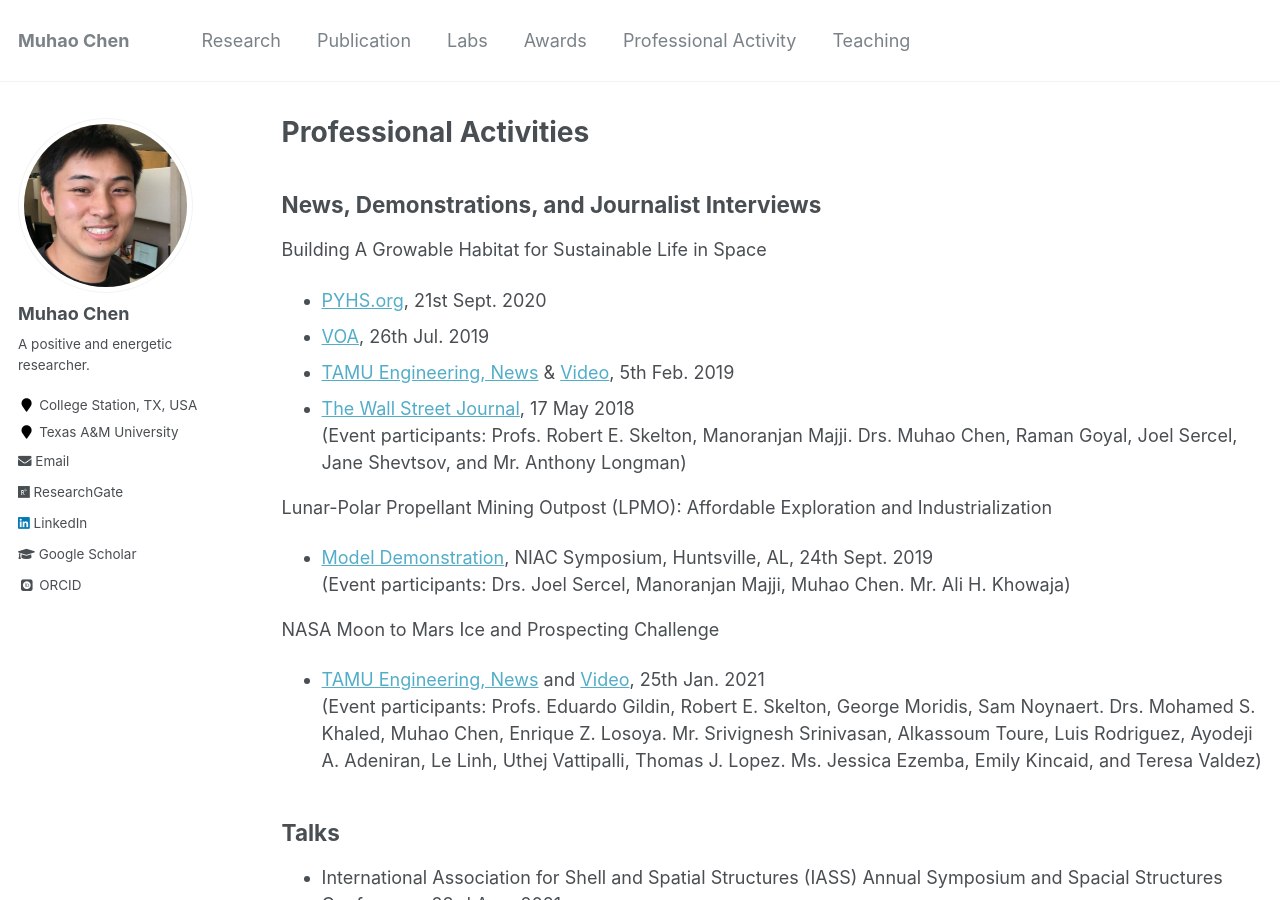
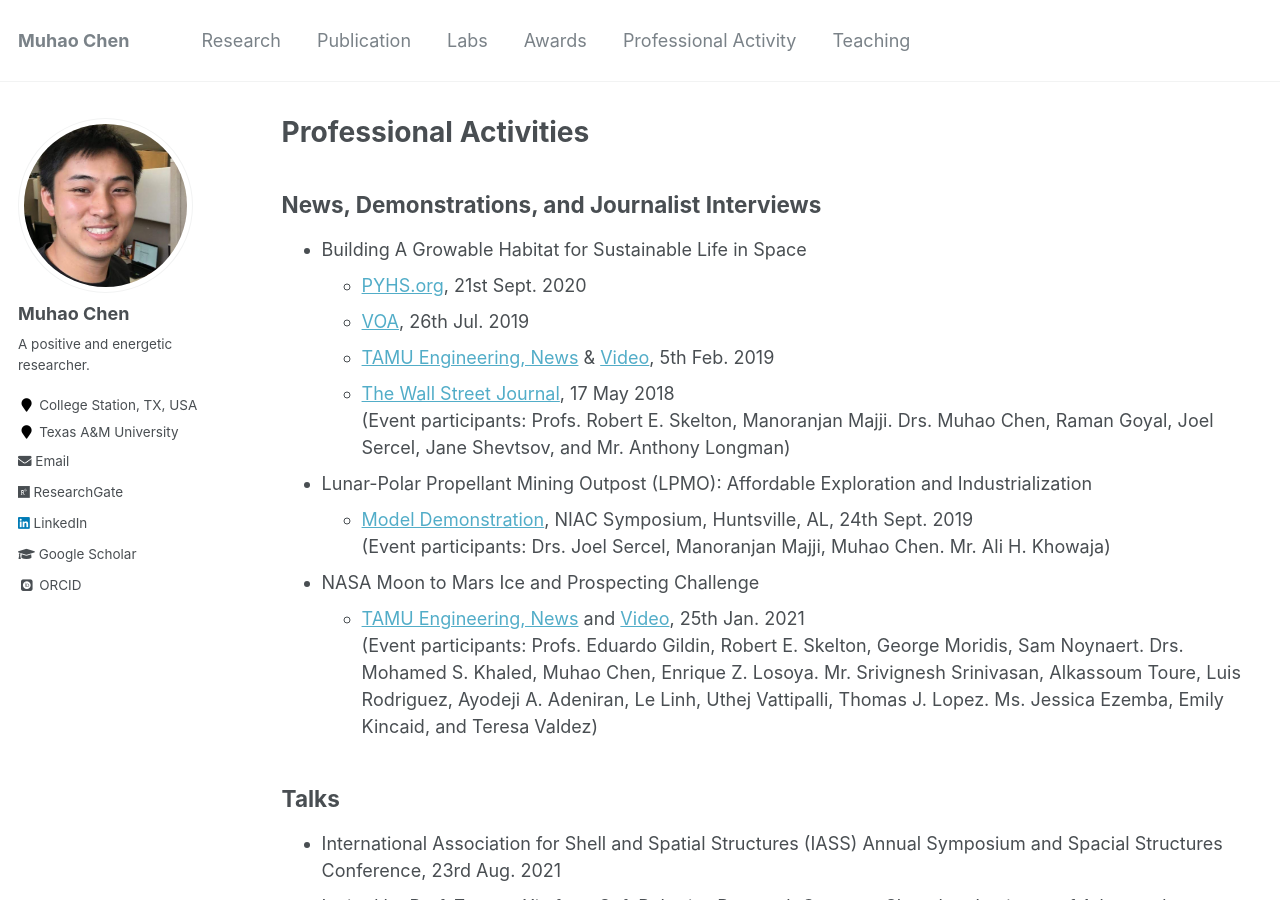
Before and after one commit to Muhao-Chen/muhao-chen.github.io, a Jekyll site: the page built from _pages/professional-activities.md, in a window 1280 px wide and 900 px high. Built offline with Jekyll 4.4.1, drawn with Linux system fonts in a browser that asks for light colours; some web fonts are replaced.

```diff
--- a/_pages/professional-activities.md
+++ b/_pages/professional-activities.md
@@ -12,21 +12,20 @@ toc_max_header: 1
 
 
 ## News, Demonstrations, and Journalist Interviews
+- Building A Growable Habitat for Sustainable Life in Space
+    - [PYHS.org](https://phys.org/news/2020-09-space-habitat-artificial-gravity-enlarged.html), 21st Sept. 2020
+    - [VOA](https://www.voanews.com/a/science-health_futuristic-space-habitat-solves-problems-human-space-travel/6172519.html), 26th Jul. 2019
+    - [TAMU Engineering, News](https://engineering.tamu.edu/news/2019/02/building-a-growable-habitat-for-sustainable-life-in-space.html) & [Video](https://youtu.be/3573t1r9XRA), 5th Feb. 2019
+    - [The Wall Street Journal](https://www.wsj.com/articles/space-village-one-a-vision-for-life-beyond-earth-1526567016), 17 May 2018
+    (Event participants: Profs. Robert E. Skelton, Manoranjan Majji. Drs. Muhao Chen, Raman Goyal, Joel Sercel, Jane Shevtsov, and Mr. Anthony Longman)
 
-Building A Growable Habitat for Sustainable Life in Space
-- [PYHS.org](https://phys.org/news/2020-09-space-habitat-artificial-gravity-enlarged.html), 21st Sept. 2020
-- [VOA](https://www.voanews.com/a/science-health_futuristic-space-habitat-solves-problems-human-space-travel/6172519.html), 26th Jul. 2019
-- [TAMU Engineering, News](https://engineering.tamu.edu/news/2019/02/building-a-growable-habitat-for-sustainable-life-in-space.html) & [Video](https://youtu.be/3573t1r9XRA), 5th Feb. 2019
-- [The Wall Street Journal](https://www.wsj.com/articles/space-village-one-a-vision-for-life-beyond-earth-1526567016), 17 May 2018
-(Event participants: Profs. Robert E. Skelton, Manoranjan Majji. Drs. Muhao Chen, Raman Goyal, Joel Sercel, Jane Shevtsov, and Mr. Anthony Longman)
+- Lunar-Polar Propellant Mining Outpost (LPMO): Affordable Exploration and Industrialization
+    - [Model Demonstration](https://livestream.com/viewnow/niac2019/videos/196913328), NIAC Symposium, Huntsville, AL, 24th Sept.  2019
+    (Event participants: Drs. Joel Sercel, Manoranjan Majji, Muhao Chen. Mr. Ali H. Khowaja)
 
-Lunar-Polar Propellant Mining Outpost (LPMO): Affordable Exploration and Industrialization
-- [Model Demonstration](https://livestream.com/viewnow/niac2019/videos/196913328), NIAC Symposium, Huntsville, AL, 24th Sept.  2019
-(Event participants: Drs. Joel Sercel, Manoranjan Majji, Muhao Chen. Mr. Ali H. Khowaja)
-
-NASA Moon to Mars Ice and Prospecting Challenge
-- [TAMU Engineering, News](https://engineering.tamu.edu/news/2021/01/aggie-engineering-students-produce-advanced-prototype-for-NASA-challenge.html) and [Video](https://www.youtube.com/watch?v=Pu_aOUtN2wY&ab_channel=LuisRodriguez), 25th Jan. 2021
-(Event participants: Profs. Eduardo Gildin, Robert E. Skelton, George Moridis, Sam Noynaert. Drs. Mohamed S. Khaled, Muhao Chen, Enrique Z. Losoya. Mr. Srivignesh Srinivasan, Alkassoum Toure, Luis Rodriguez, Ayodeji A. Adeniran, Le Linh,  Uthej Vattipalli, Thomas J. Lopez. Ms. Jessica Ezemba, Emily Kincaid, and Teresa Valdez)
+- NASA Moon to Mars Ice and Prospecting Challenge
+    - [TAMU Engineering, News](https://engineering.tamu.edu/news/2021/01/aggie-engineering-students-produce-advanced-prototype-for-NASA-challenge.html) and [Video](https://www.youtube.com/watch?v=Pu_aOUtN2wY&ab_channel=LuisRodriguez), 25th Jan. 2021
+    (Event participants: Profs. Eduardo Gildin, Robert E. Skelton, George Moridis, Sam Noynaert. Drs. Mohamed S. Khaled, Muhao Chen, Enrique Z. Losoya. Mr. Srivignesh Srinivasan, Alkassoum Toure, Luis Rodriguez, Ayodeji A. Adeniran, Le Linh,  Uthej Vattipalli, Thomas J. Lopez. Ms. Jessica Ezemba, Emily Kincaid, and Teresa Valdez)
 
 ## Talks
 * International Association for Shell and Spatial Structures (IASS) Annual Symposium and Spacial Structures Conference, 23rd Aug. 2021
@@ -44,7 +43,7 @@ NASA Moon to Mars Ice and Prospecting Challenge
 * TAMU Physics & Engineering Festival. In-Space Construction of a 1g Growable Habitat. College Station, TX, 6th Apr. 2019
 
 ## Editorship
-Editorial Committee, [ASCE Texas Section](https://www.texasce.org/), 2021-Present
+* Editorial Committee, [ASCE Texas Section](https://www.texasce.org/), 2021-Present
 
 ## Reviewer
 
@@ -67,7 +66,7 @@ Editorial Committee, [ASCE Texas Section](https://www.texasce.org/), 2021-Presen
 * ASCE Earth & Space Conference
 
 ## Judge
-Texas A&M University Student Research Week ([SRW](https://srw.tamu.edu/)), 2021
+* Texas A&M University Student Research Week ([SRW](https://srw.tamu.edu/)), 2021
 
 ## Advisor
-International High School Students Robot Competition by FRC ([FIRST Robotics Competition](https://www.firstinspires.org/)), 2014-2015
+* International High School Students Robot Competition by FRC ([FIRST Robotics Competition](https://www.firstinspires.org/)), 2014-2015
```
